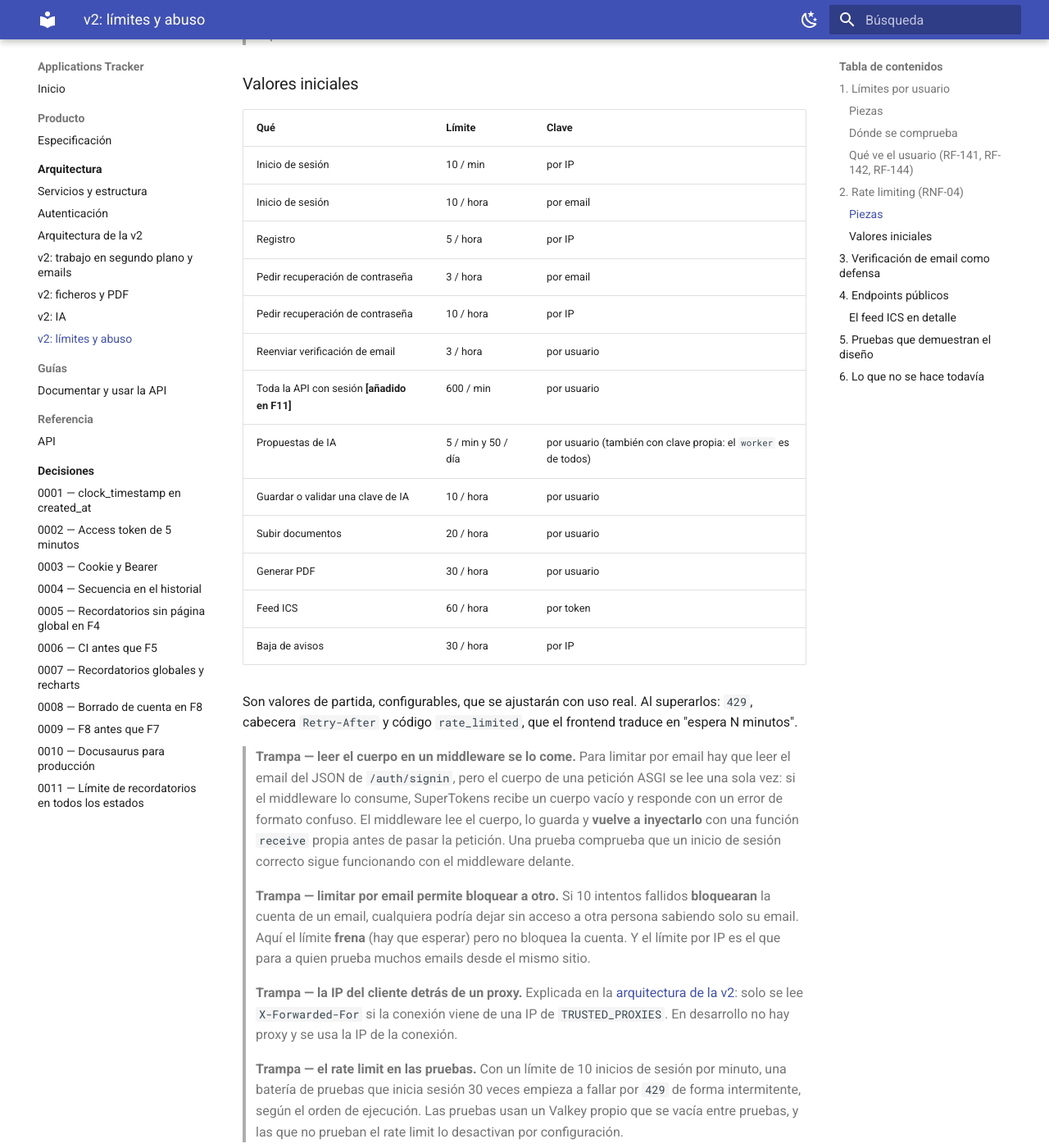
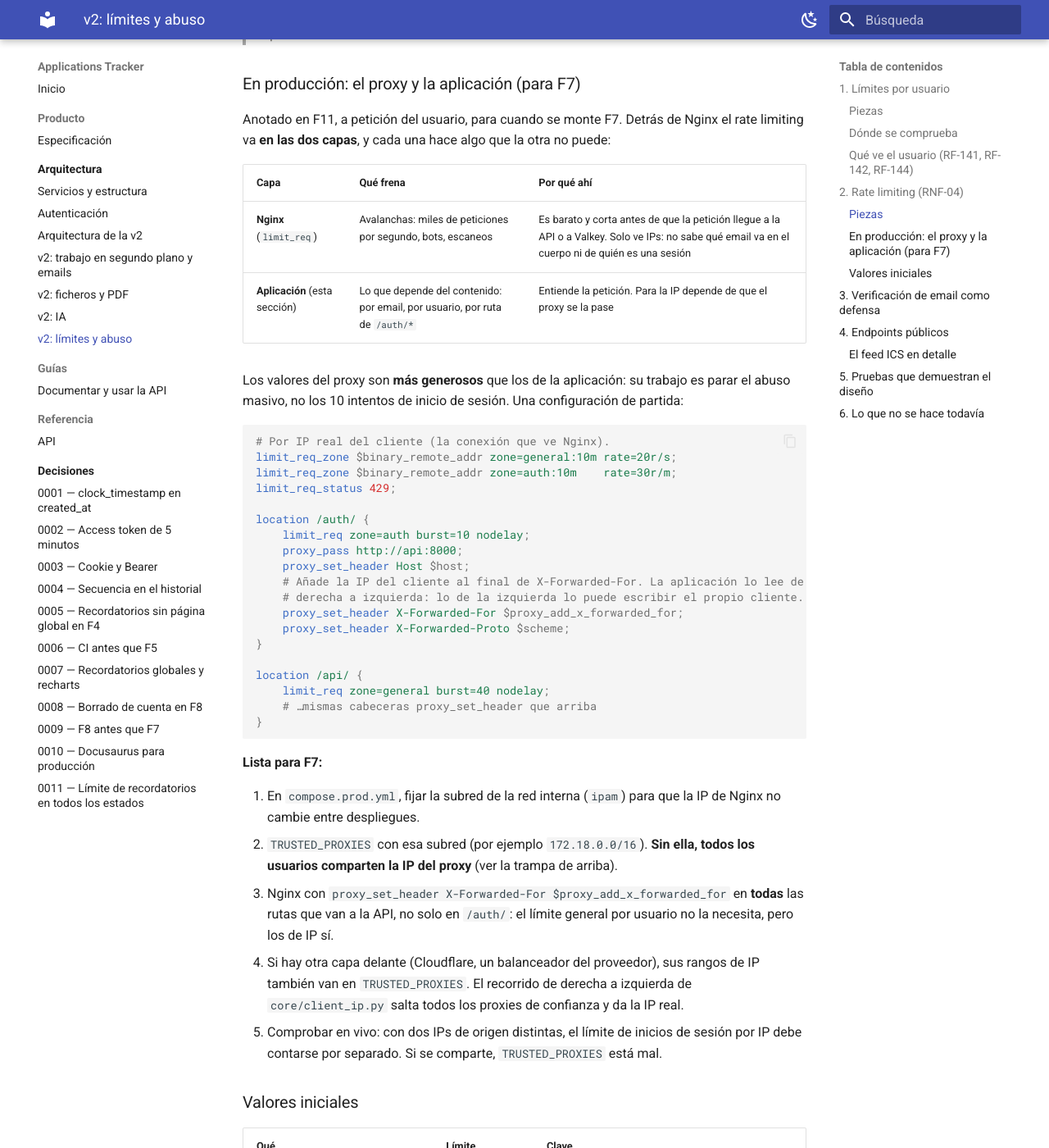
Before and after one commit to iMiguel10/applications-tracker, an MkDocs documentation site: the page built from docs/arquitectura/limites-y-abuso.md, in a window 1280 px wide and 1400 px high, scrolled down 3345 px. Shown: the whole window at 82% size. Built offline with MkDocs 1.6.1 and Material for MkDocs 9.7.7, drawn with Linux system fonts in a browser that asks for light colours.

Commit message:
docs: rate limiting en producción, reparto entre Nginx y la aplicación (F7)
Anotado para cuando se monte F7: qué frena cada capa, un bloque de Nginx de
referencia (limit_req y X-Forwarded-For) y la lista de comprobación, con
TRUSTED_PROXIES sobre una subred fija de compose.prod.yml.

Co-Authored-By: Claude Opus 5.5 <noreply@anthropic.com>

````diff
--- a/docs/arquitectura/limites-y-abuso.md
+++ b/docs/arquitectura/limites-y-abuso.md
@@ -54,6 +54,47 @@ Con registro abierto (v2), cualquiera puede crear una cuenta. Este documento re
 - **Comprobado:** con el middleware devolviendo un cuerpo vacío, un inicio de sesión correcto responde `FIELD_ERROR` y la prueba L4 se pone en rojo.
 
 > **Trampa — en producción, todos detrás de la IP del proxy.** Detrás de Nginx (F7), la conexión siempre llega desde el proxy. Si `TRUSTED_PROXIES` se queda vacía, `X-Forwarded-For` se ignora y **todos los usuarios comparten una IP**: 10 inicios de sesión por minuto entre todos. Y sin la protección contraria, si se aceptara `X-Forwarded-For` de cualquiera, cada atacante se inventaría una IP por intento. Por eso solo se lee de los proxies declarados, y de derecha a izquierda.
+
+### En producción: el proxy y la aplicación (para F7)
+
+Anotado en F11, a petición del usuario, para cuando se monte F7. Detrás de Nginx el rate limiting va **en las dos capas**, y cada una hace algo que la otra no puede:
+
+| Capa | Qué frena | Por qué ahí |
+|---|---|---|
+| **Nginx** (`limit_req`) | Avalanchas: miles de peticiones por segundo, bots, escaneos | Es barato y corta antes de que la petición llegue a la API o a Valkey. Solo ve IPs: no sabe qué email va en el cuerpo ni de quién es una sesión |
+| **Aplicación** (esta sección) | Lo que depende del contenido: por email, por usuario, por ruta de `/auth/*` | Entiende la petición. Para la IP depende de que el proxy se la pase |
+
+Los valores del proxy son **más generosos** que los de la aplicación: su trabajo es parar el abuso masivo, no los 10 intentos de inicio de sesión. Una configuración de partida:
+
+```nginx
+# Por IP real del cliente (la conexión que ve Nginx).
+limit_req_zone $binary_remote_addr zone=general:10m rate=20r/s;
+limit_req_zone $binary_remote_addr zone=auth:10m    rate=30r/m;
+limit_req_status 429;
+
+location /auth/ {
+    limit_req zone=auth burst=10 nodelay;
+    proxy_pass http://api:8000;
+    proxy_set_header Host $host;
+    # Añade la IP del cliente al final de X-Forwarded-For. La aplicación lo lee de
+    # derecha a izquierda: lo de la izquierda lo puede escribir el propio cliente.
+    proxy_set_header X-Forwarded-For $proxy_add_x_forwarded_for;
+    proxy_set_header X-Forwarded-Proto $scheme;
+}
+
+location /api/ {
+    limit_req zone=general burst=40 nodelay;
+    # …mismas cabeceras proxy_set_header que arriba
+}
+```
+
+**Lista para F7:**
+
+1. En `compose.prod.yml`, fijar la subred de la red interna (`ipam`) para que la IP de Nginx no cambie entre despliegues.
+2. `TRUSTED_PROXIES` con esa subred (por ejemplo `172.18.0.0/16`). **Sin ella, todos los usuarios comparten la IP del proxy** (ver la trampa de arriba).
+3. Nginx con `proxy_set_header X-Forwarded-For $proxy_add_x_forwarded_for` en **todas** las rutas que van a la API, no solo en `/auth/`: el límite general por usuario no la necesita, pero los de IP sí.
+4. Si hay otra capa delante (Cloudflare, un balanceador del proveedor), sus rangos de IP también van en `TRUSTED_PROXIES`. El recorrido de derecha a izquierda de `core/client_ip.py` salta todos los proxies de confianza y da la IP real.
+5. Comprobar en vivo: con dos IPs de origen distintas, el límite de inicios de sesión por IP debe contarse por separado. Si se comparte, `TRUSTED_PROXIES` está mal.
 
 ### Valores iniciales
 
````
Also changed, not shown: CLAUDE.md (+1 -1 lines), docs/arquitectura/index.md (+1 -0 lines).
